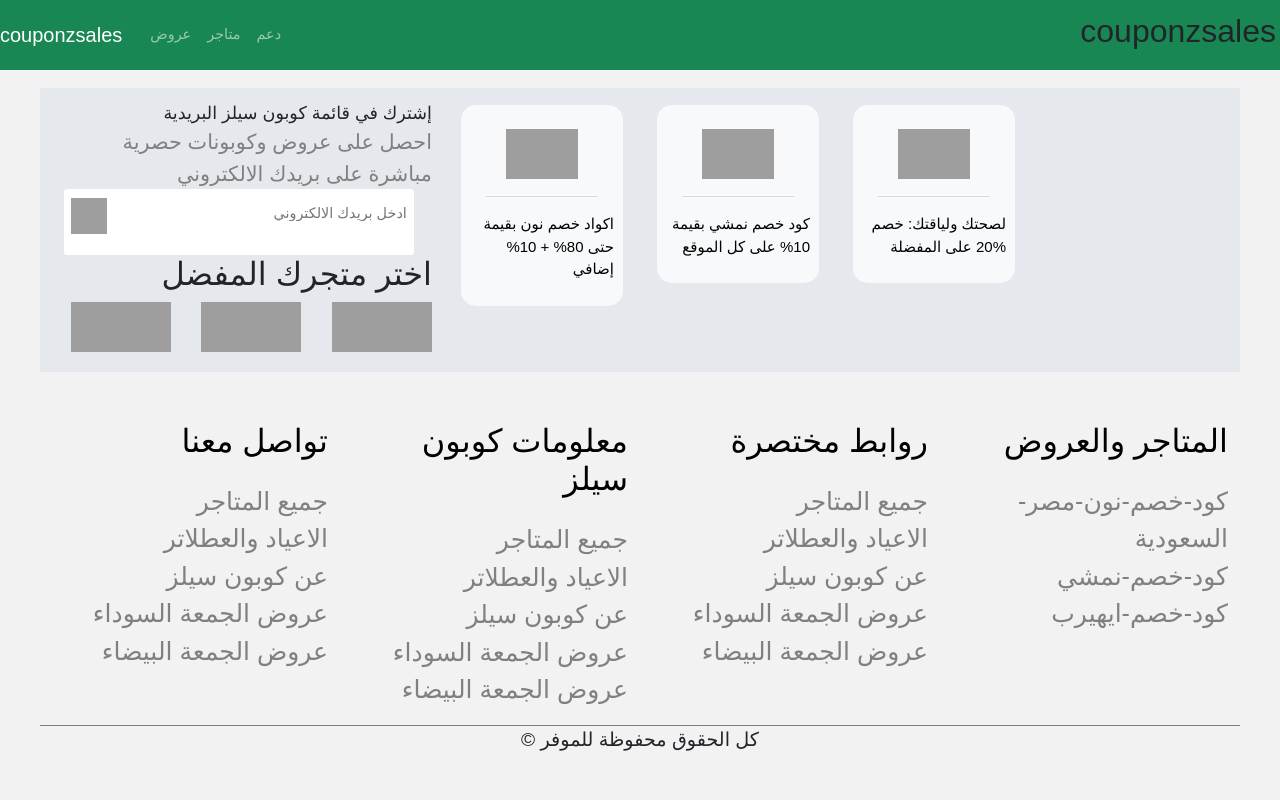
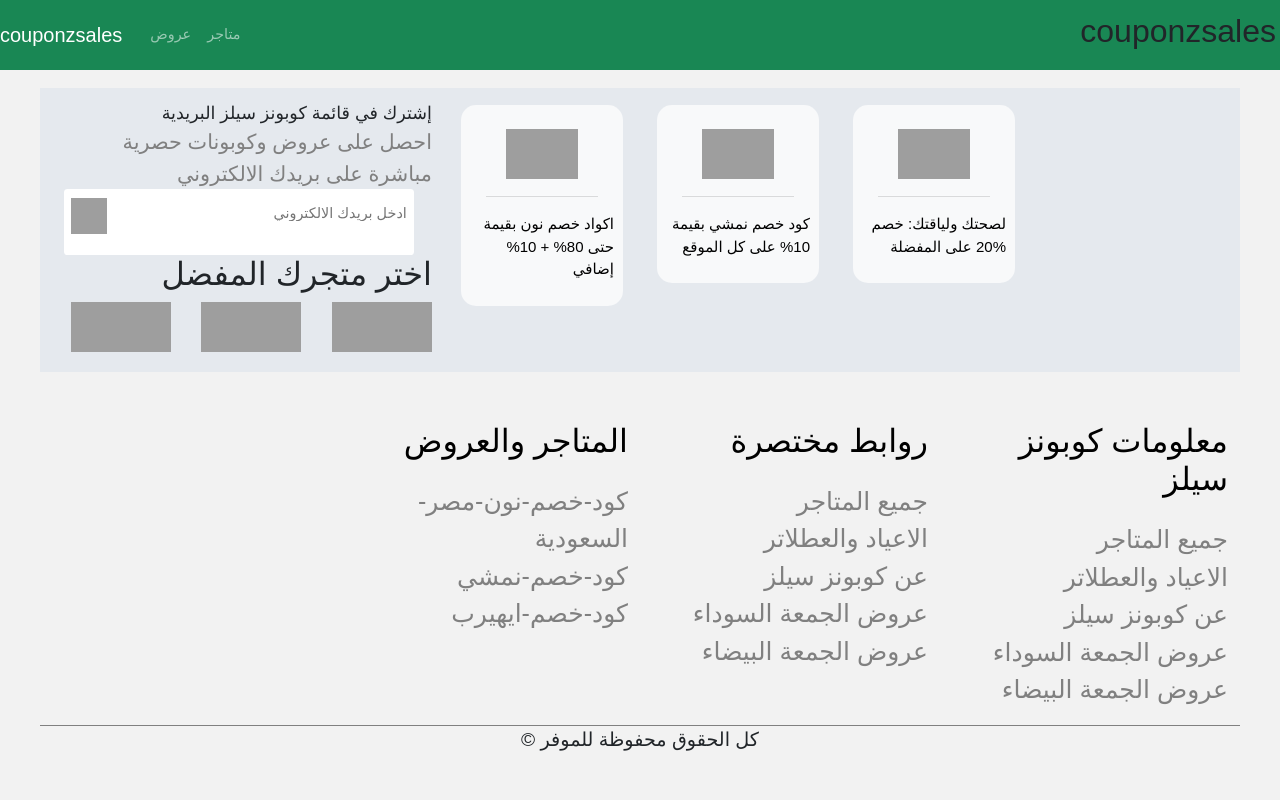
Before and after one commit to fahmy554/site_base, a Django app: page / in a window 1280 px wide. Run offline with Django 3.2, Linux system fonts and the light colour scheme; data comes from the database, SQL or seed files in the repository; both versions use the stored data as it was after the commit; parts of the project's set-up code (start-up, migrations or seed data) failed here and were passed over; some libraries are stand-ins or nearby versions; grey boxes are pictures that could not be loaded.

Commit message:
some message

```diff
--- a/my_tennis_club/urls.py
+++ b/my_tennis_club/urls.py
@@ -19,10 +19,19 @@
 from django.urls import path, include
 from store import views
 from store import views
+from store import sitemaps
+from django.contrib.sitemaps.views import sitemap
+
+sitemaps = {
+    'store':sitemaps.StoreSitemap
+}
 urlpatterns = [
     path('admin/', admin.site.urls),
     path('', views.stores),
+    path('sitemap.xml', sitemap, {'sitemaps': sitemaps}, name='django.contrib.sitemaps.views.sitemap'),
+
     path('fahmy/', views.tgarba),
+    path('deals/', views.deals, name='deals'),
     path('store/', include('store.urls')),
 
 ]
--- a/static/css/test.css
+++ b/static/css/test.css
@@ -430,6 +430,8 @@
 }
 .page_footer{
     border-bottom: 1px solid rgb(128, 128, 128);
+    direction: rtl;
+    flex-direction: row;
 }
 /*@media (min-width: 576px) {*/
 /*    .container, .container-sm {*/
--- a/store/static/css/test.css
+++ b/store/static/css/test.css
@@ -430,6 +430,8 @@
 }
 .page_footer{
     border-bottom: 1px solid rgb(128, 128, 128);
+    direction: rtl;
+    flex-direction: row;
 }
 /*@media (min-width: 576px) {*/
 /*    .container, .container-sm {*/
--- a/store/templates/store/base.html
+++ b/store/templates/store/base.html
@@ -18,7 +18,7 @@
 
             {% endif %}
     {% endblock %}
-    <link rel="icon" type="image/x-icon" href="{% static 'img/stores_images/w200_adidas-1.jpg' %}">
+    <link rel="icon" type="image/x-icon" href="{% static 'img/stores_images/sales.jpg' %}">
 
     <link rel="stylesheet" href="{% static 'css/test.css' %}">
     <link rel="stylesheet" href="{% static 'css/nav2.css' %}">
@@ -70,7 +70,7 @@
                 {% block left_side %}
                     <aside>
                         <div class="m-menu-subscribe">
-                            <div class="subhead">إشترك في قائمة كوبون سيلز البريدية</div>
+                            <div class="subhead">إشترك في قائمة كوبونز سيلز البريدية</div>
                             <div class="mail">احصل على عروض وكوبونات حصرية مباشرة على بريدك الالكتروني</div>
                             <div class="mail-signup" data-name="sidebar">
                                 <form class="sub">
--- a/store/templates/store/footer.html
+++ b/store/templates/store/footer.html
@@ -4,37 +4,37 @@
     {% for flag in flags %}
         <img src="{% static flag %}" alt="problem"/>
     {% endfor %}
-    <div class="col-lg-3 col-xs-6 col-sm-6">
-        <h2>تواصل معنا</h2>
+{#    <div class="col-lg-3 col-xs-6 col-sm-6">#}
+{#        <h2>تواصل معنا</h2>#}
+{#        <ul>#}
+{#            <li><a href="/store/" data-ga-ind="1">جميع المتاجر</a></li>#}
+{#            <li><a href="/store/" data-ga-ind="1">الاعياد والعطلاتر</a></li>#}
+{#            <li><a href="/store/" data-ga-ind="1">عن كوبونز سيلز</a></li>#}
+{#            <li><a href="/store/" data-ga-ind="1">عروض الجمعة السوداء</a></li>#}
+{#            <li><a href="/store/" data-ga-ind="1">عروض الجمعة البيضاء</a></li>#}
+{#        </ul>#}
+{#    </div>#}
+    <div class="col-lg-3 col-xs-6 col-sm-6 footer-info">
+        <h2>معلومات كوبونز سيلز</h2>
         <ul>
-            <li><a href="https://almowafir.com/store/" data-ga-ind="1">جميع المتاجر</a></li>
-            <li><a href="https://almowafir.com/store/" data-ga-ind="1">الاعياد والعطلاتر</a></li>
-            <li><a href="https://almowafir.com/store/" data-ga-ind="1">عن كوبون سيلز</a></li>
-            <li><a href="https://almowafir.com/store/" data-ga-ind="1">عروض الجمعة السوداء</a></li>
-            <li><a href="https://almowafir.com/store/" data-ga-ind="1">عروض الجمعة البيضاء</a></li>
+            <li><a href="/store/" data-ga-ind="1">جميع المتاجر</a></li>
+            <li><a href="/store/" data-ga-ind="1">الاعياد والعطلاتر</a></li>
+            <li><a href="/store/" data-ga-ind="1">عن كوبونز سيلز</a></li>
+            <li><a href="/store/" data-ga-ind="1">عروض الجمعة السوداء</a></li>
+            <li><a href="/store/" data-ga-ind="1">عروض الجمعة البيضاء</a></li>
         </ul>
     </div>
-    <div class="col-lg-3 col-xs-6 col-sm-6">
-        <h2>معلومات كوبون سيلز</h2>
+    <div class="col-lg-3 col-xs-6 col-sm-6 footer-shorts">
+        <h2>روابط مختصرة</h2>
         <ul>
-            <li><a href="https://almowafir.com/store/" data-ga-ind="1">جميع المتاجر</a></li>
-            <li><a href="https://almowafir.com/store/" data-ga-ind="1">الاعياد والعطلاتر</a></li>
-            <li><a href="https://almowafir.com/store/" data-ga-ind="1">عن كوبون سيلز</a></li>
-            <li><a href="https://almowafir.com/store/" data-ga-ind="1">عروض الجمعة السوداء</a></li>
-            <li><a href="https://almowafir.com/store/" data-ga-ind="1">عروض الجمعة البيضاء</a></li>
+            <li><a href="/store/" data-ga-ind="1">جميع المتاجر</a></li>
+            <li><a href="/store/" data-ga-ind="1">الاعياد والعطلاتر</a></li>
+            <li><a href="/store/" data-ga-ind="1">عن كوبونز سيلز</a></li>
+            <li><a href="/store/" data-ga-ind="1">عروض الجمعة السوداء</a></li>
+            <li><a href="/store/" data-ga-ind="1">عروض الجمعة البيضاء</a></li>
         </ul>
     </div>
-    <div class="col-lg-3 col-xs-6 col-sm-6">
-        <h2>روابط مختصرة</h2>
-        <ul>
-            <li><a href="https://almowafir.com/store/" data-ga-ind="1">جميع المتاجر</a></li>
-            <li><a href="https://almowafir.com/store/" data-ga-ind="1">الاعياد والعطلاتر</a></li>
-            <li><a href="https://almowafir.com/store/" data-ga-ind="1">عن كوبون سيلز</a></li>
-            <li><a href="https://almowafir.com/store/" data-ga-ind="1">عروض الجمعة السوداء</a></li>
-            <li><a href="https://almowafir.com/store/" data-ga-ind="1">عروض الجمعة البيضاء</a></li>
-        </ul>
-    </div>
-    <div class="col-lg-3 col-xs-6 col-sm-6">
+    <div class="col-lg-3 col-xs-6 col-sm-6 footer-deals">
         <h2>المتاجر والعروض</h2>
         <ul>
             {% for store in stores %}
@@ -42,10 +42,10 @@
 
             {% endfor %}
 
-{#            <li><a href="https://almowafir.com/store/" data-ga-ind="1">الاعياد والعطلاتر</a></li>#}
-{#            <li><a href="https://almowafir.com/store/" data-ga-ind="1">عن كوبون سيلز</a></li>#}
-{#            <li><a href="https://almowafir.com/store/" data-ga-ind="1">عروض الجمعة السوداء</a></li>#}
-{#            <li><a href="https://almowafir.com/store/" data-ga-ind="1">عروض الجمعة البيضاء</a></li>#}
+{#            <li><a href="/store/" data-ga-ind="1">الاعياد والعطلاتر</a></li>#}
+{#            <li><a href="/store/" data-ga-ind="1">عن كوبونز سيلز</a></li>#}
+{#            <li><a href="/store/" data-ga-ind="1">عروض الجمعة السوداء</a></li>#}
+{#            <li><a href="/store/" data-ga-ind="1">عروض الجمعة البيضاء</a></li>#}
         </ul>
     </div>
 </div>
--- a/store/templates/store/nav2.html
+++ b/store/templates/store/nav2.html
@@ -12,16 +12,16 @@
             <!-- Navbar links -->
 
             <li class="nav-item">
-                <a class="nav-link" href="{% url 'stores' %}">عروض</a>
+                <a class="nav-link" href="{% url 'deals' %}">عروض</a>
             </li>
 
             <li class="nav-item">
                 <a class="nav-link" href="{% url 'stores' %}">متاجر</a>
             </li>
 
-            <li class="nav-item">
-                <a class="nav-link" href="">دعم</a>
-            </li>
+{#            <li class="nav-item">#}
+{#                <a class="nav-link" href="">دعم</a>#}
+{#            </li>#}
         </ul>
          <div class="d-flex">
             <h2>couponzsales</h2>
--- a/store/views.py
+++ b/store/views.py
@@ -14,6 +14,12 @@
 
 from .models import Category, Post,Store
 from my_tennis_club import settings
+
+
+
+def deals(request):
+    data={}
+    return render(request, 'store/deals.html', context=data)
 
 
 def stores(request):
```
Also changed, not shown: my_tennis_club/settings.py (+8 -1 lines), store/sitemaps.py (+17 -0 lines), store/templates/store/single_store/noon.html (+8 -8 lines), store/templates/store/test.html (+6 -6 lines), db.sqlite3.
